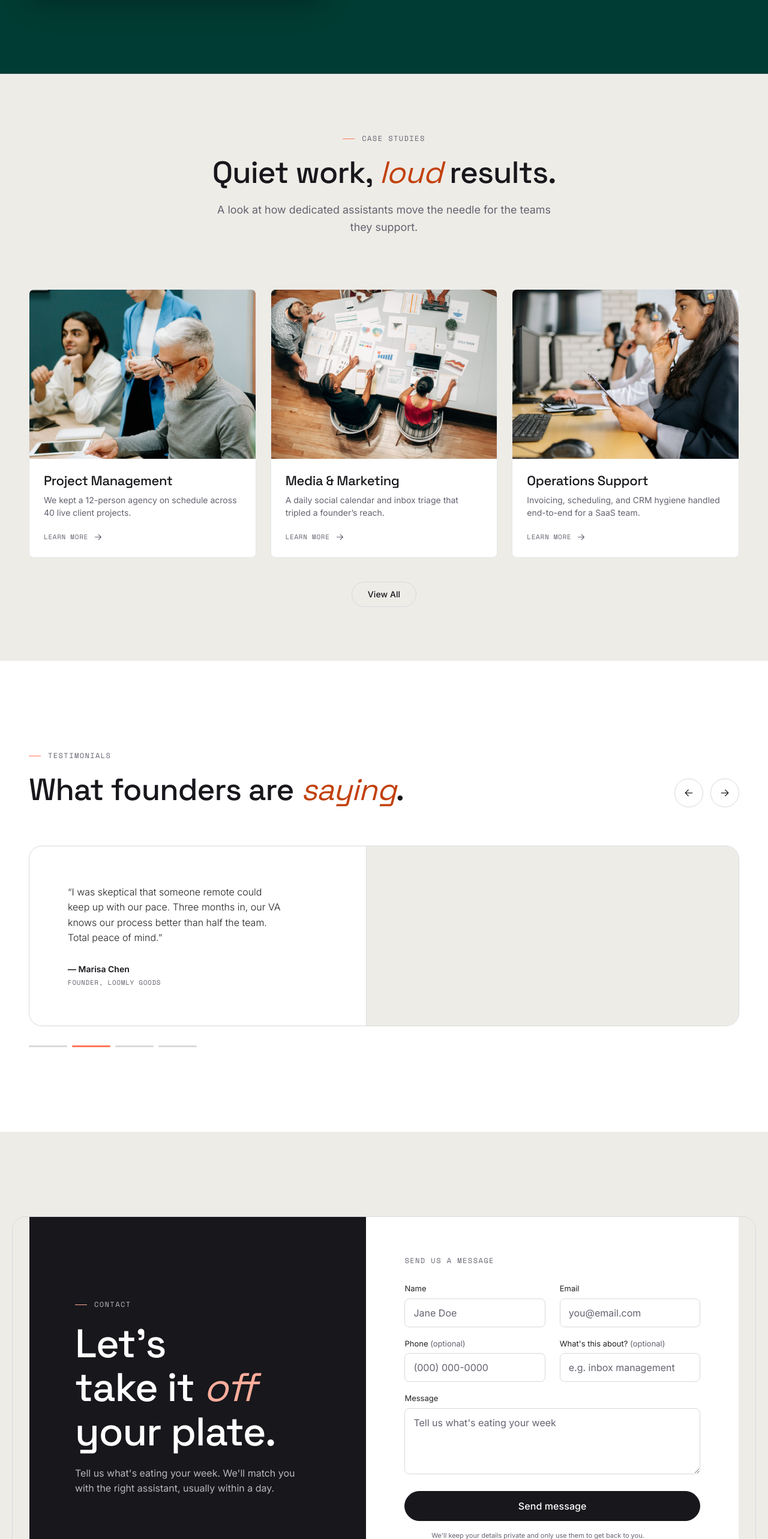
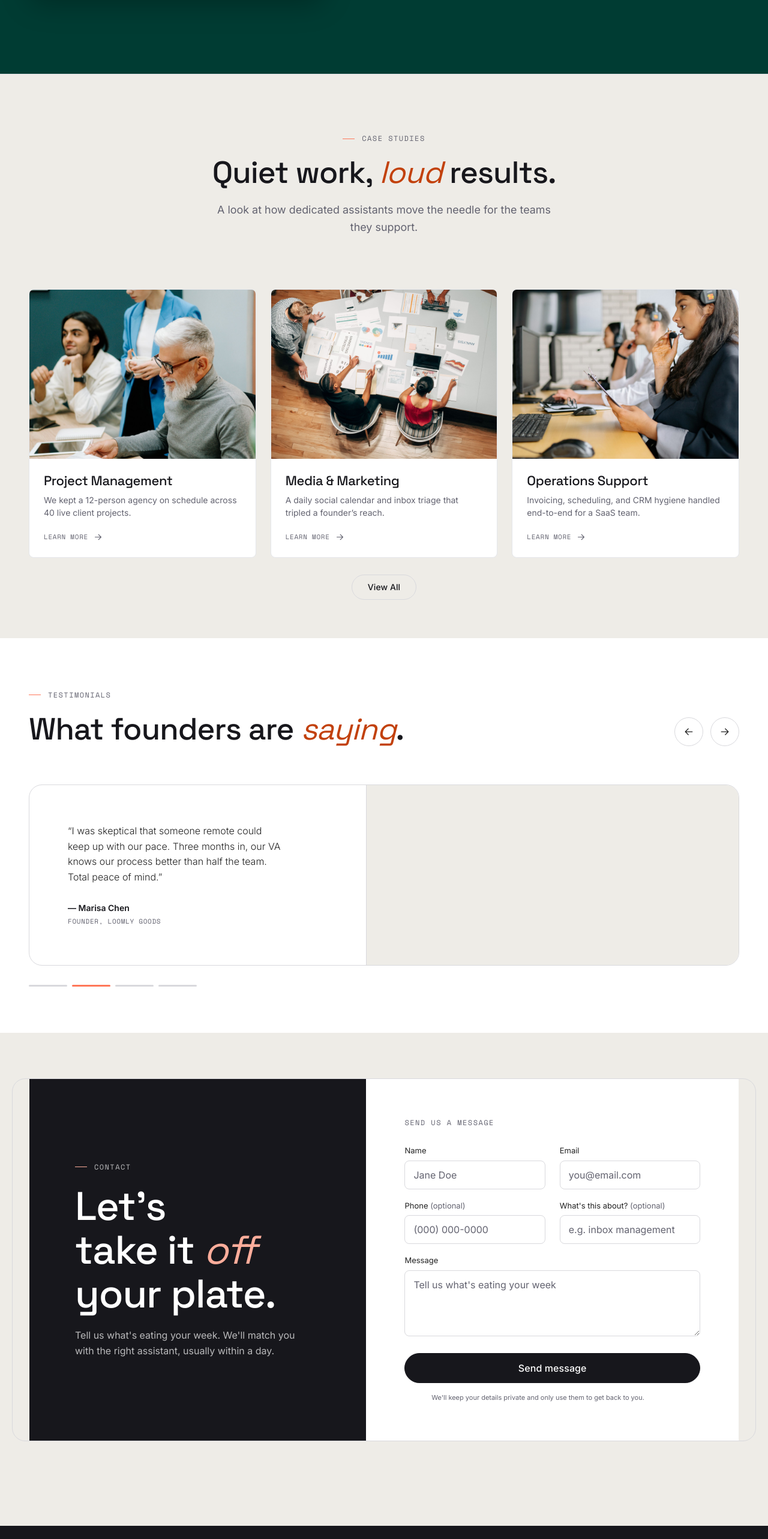
Before and after one commit to martinkilombe/Virtual-Assistant, a Next.js app: page / in a window 1280 px wide. Shown: the part 3320-5886 px from the top of the page at 60% size. Built offline with nearby package versions, Linux system fonts and the light colour scheme.

Commit message:
Remove the spacing

```diff
--- a/src/app/globals.css
+++ b/src/app/globals.css
@@ -881,9 +881,9 @@ em { font-style: italic; }
 /* ============================================================
    SECTION: Projects — editorial cards
    ============================================================ */
-#work { padding-top: clamp(56px, 7vw, 96px); padding-bottom: clamp(56px, 7vw, 96px); }
+#work { padding-top: clamp(56px, 7vw, 96px); padding-bottom: clamp(40px, 5vw, 64px); }
 .iva-work__grid { display: grid; grid-template-columns: repeat(3, 1fr); gap: 24px; }
-.iva-work__more { display: flex; justify-content: center; margin-top: 40px; }
+.iva-work__more { display: flex; justify-content: center; margin-top: 28px; }
 
 .iva-project-card {
   background: var(--paper);
@@ -942,6 +942,7 @@ em { font-style: italic; }
    SECTION: Testimonials — quote card + photo panel
    (Cohere-pattern two-pane shell, see DESIGN-cohere .md)
    ============================================================ */
+#testimonials { padding-top: clamp(48px, 6vw, 96px); padding-bottom: clamp(48px, 6vw, 96px); }
 .iva-tst__head {
   display: flex;
   align-items: flex-end;
@@ -1017,6 +1018,7 @@ em { font-style: italic; }
 /* ============================================================
    SECTION: Contact CTA
    ============================================================ */
+#contact { padding-top: clamp(48px, 6vw, 96px); }
 .iva-cta { background: var(--paper-2); }
 .iva-cta__grid {
   display: grid;
```
